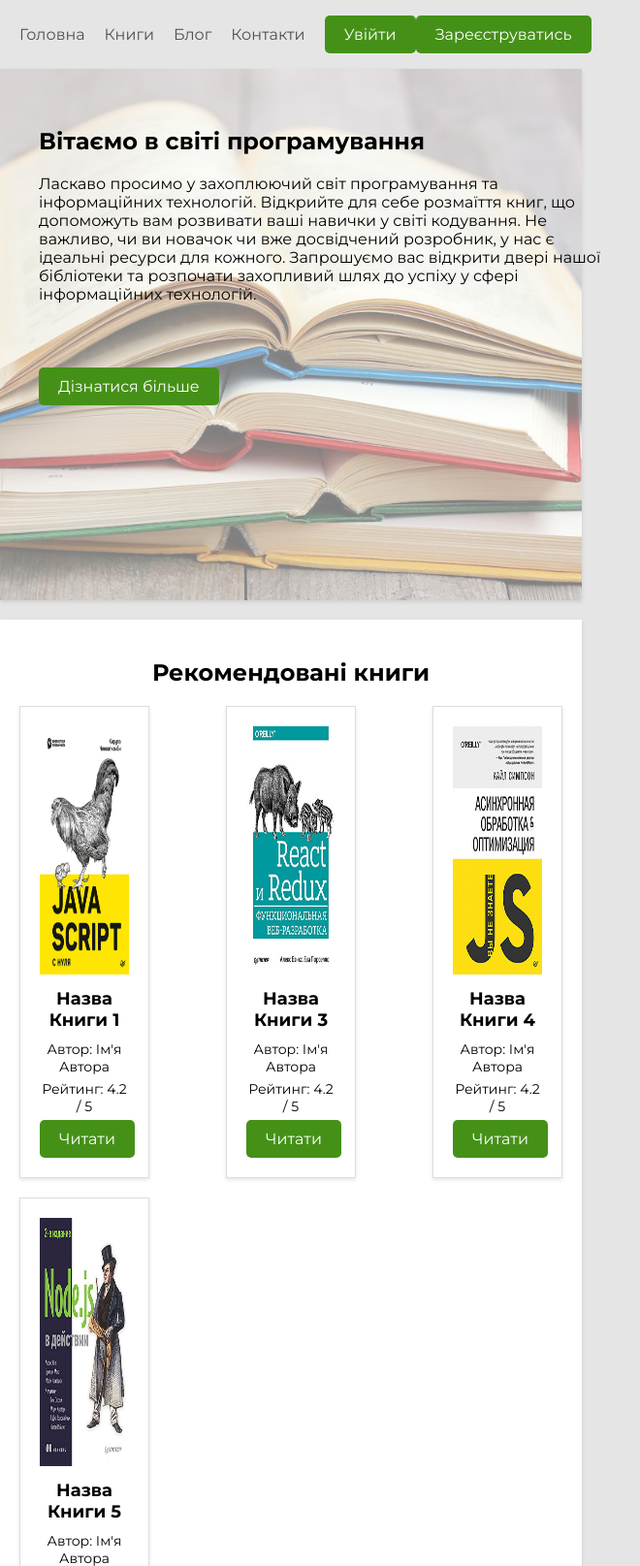
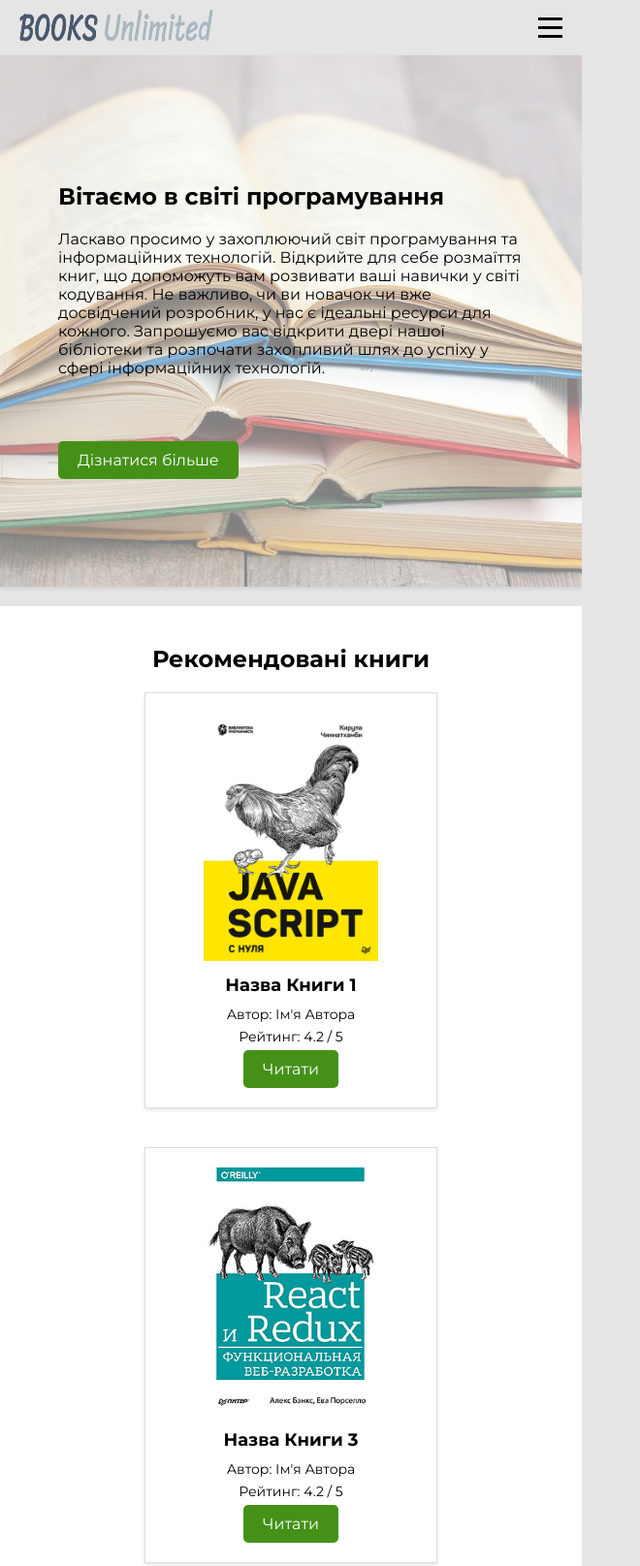
Before and after one commit to zlukaprapor/free_book_lending_page, a website: page index.html in a window 600 px wide. Shown: the top 1615 px of the page at 97% size, 660 px wide, since content can reach past the window. Drawn offline with Linux system fonts and the light colour scheme.

Commit message:
Madia add

```diff
--- a/index.html
+++ b/index.html
@@ -10,6 +10,7 @@
     <link rel="preconnect" href="https://fonts.gstatic.com" crossorigin>
     <link href="https://fonts.googleapis.com/css2?family=Montserrat:ital,wght@0,100;0,200;0,300;0,400;0,600;0,700;0,800;0,900;1,100;1,200;1,400;1,500;1,600;1,700;1,800;1,900&family=Roboto:ital,wght@0,100;0,300;0,400;0,500;0,700;0,900;1,100;1,300;1,400;1,500;1,700;1,900&display=swap"
           rel="stylesheet">
+
     <title>BOOKS</title>
 </head>
 <body>
@@ -24,7 +25,12 @@
             </a>
         </div>
         <nav>
-            <ul>
+            <div class="menu-toggle">
+                <span class="bar"></span>
+                <span class="bar"></span>
+                <span class="bar"></span>
+            </div>
+            <ul class="main-menu">
                 <li><a href="#hero">Головна</a></li>
                 <li><a href="#books">Книги</a></li>
                 <li><a href="#blog">Блог</a></li>
@@ -32,7 +38,6 @@
             </ul>
 
         </nav>
-
         <div class="cta">
             <a href="#" class="button">Увійти</a>
         </div>
--- a/styles.css
+++ b/styles.css
@@ -20,6 +20,41 @@ body {
     max-width: 1200px;
     margin: 0 auto;
     padding: 20px;
+}
+
+@media (max-width: 600px) {
+    .container {
+        grid-template-columns: 1fr;
+    }
+
+    .hero-content {
+        width: 100%;
+    }
+}
+
+
+@media (min-width: 601px) and (max-width: 768px) {
+    .container {
+        grid-template-columns: repeat(2, 1fr);
+    }
+
+    .hero-content {
+        width: 100%;
+    }
+}
+
+
+@media (min-width: 769px) and (max-width: 992px) {
+    .container {
+        grid-template-columns: repeat(3, 1fr);
+    }
+}
+
+
+@media (min-width: 993px) and (max-width: 1200px) {
+    .container {
+        grid-template-columns: repeat(4, 1fr);
+    }
 }
 
 .header, .hero, .learn-more, .intro, .recommended-books, .feature-book, .become-author, .testimonials, .blog, .newsletter {
@@ -62,6 +97,58 @@ a:hover {
     max-height: 33px;
 }
 
+.cta {
+    display: flex;
+    gap: 10px;
+}
+
+.menu-toggle {
+    display: none;
+    flex-direction: column;
+    cursor: pointer;
+}
+
+.menu-toggle .bar {
+    width: 25px;
+    height: 3px;
+    background-color: #000;
+    margin: 3px 0;
+}
+
+
+@media (max-width: 768px) {
+    .menu-toggle {
+        display: flex;
+    }
+
+    nav ul {
+        display: none;
+    }
+
+    .cta {
+        display: none;
+
+    }
+}
+
+
+@media (max-width: 768px) {
+    nav ul {
+        display: none;
+        flex-direction: column;
+        background-color: #fff;
+        position: absolute;
+        top: 60px;
+        left: 0;
+        width: 100%;
+        box-shadow: 0 2px 4px rgba(0, 0, 0, 0.1);
+    }
+
+    nav ul.active {
+        display: flex;
+    }
+}
+
 .navbar {
     display: flex;
     justify-content: space-between;
@@ -71,10 +158,6 @@ a:hover {
     color: #fff;
 }
 
-.cta {
-    display: flex;
-    gap: 10px;
-}
 
 .navbar ul {
     display: flex;
@@ -111,7 +194,7 @@ a:hover {
 }
 
 .hero-content {
-    position: absolute;
+
     left: 20px;
     top: 20px;
     width: 600px;
@@ -137,22 +220,40 @@ a:hover {
     display: flex;
     flex-wrap: wrap;
     justify-content: space-between;
+    gap: 20px;
+}
 
-    gap: 20px;
+
+@media (max-width: 600px) {
+    .books-container {
+        flex-direction: column;
+        align-items: center;
     }
 
     .book {
         text-align: center;
-    width: calc(20% - 20px);
+        width: auto;
         background: #fff;
         border: 1px solid #ddd;
         padding: 20px;
         box-shadow: 0 2px 4px rgba(0, 0, 0, 0.1);
+        margin-bottom: 20px;
+    }
+}
+
+
+@media (min-width: 600px) and (max-width: 991px) {
+    .books-container {
+        justify-content: space-between;
+    }
+
+    .book {
+        width: calc(50% - 20px);
+    }
 }
 
 .book img {
     max-width: 100%;
-
     height: 256px;
 }
 
```
Lines whose indentation alone changed are shown as unchanged.
